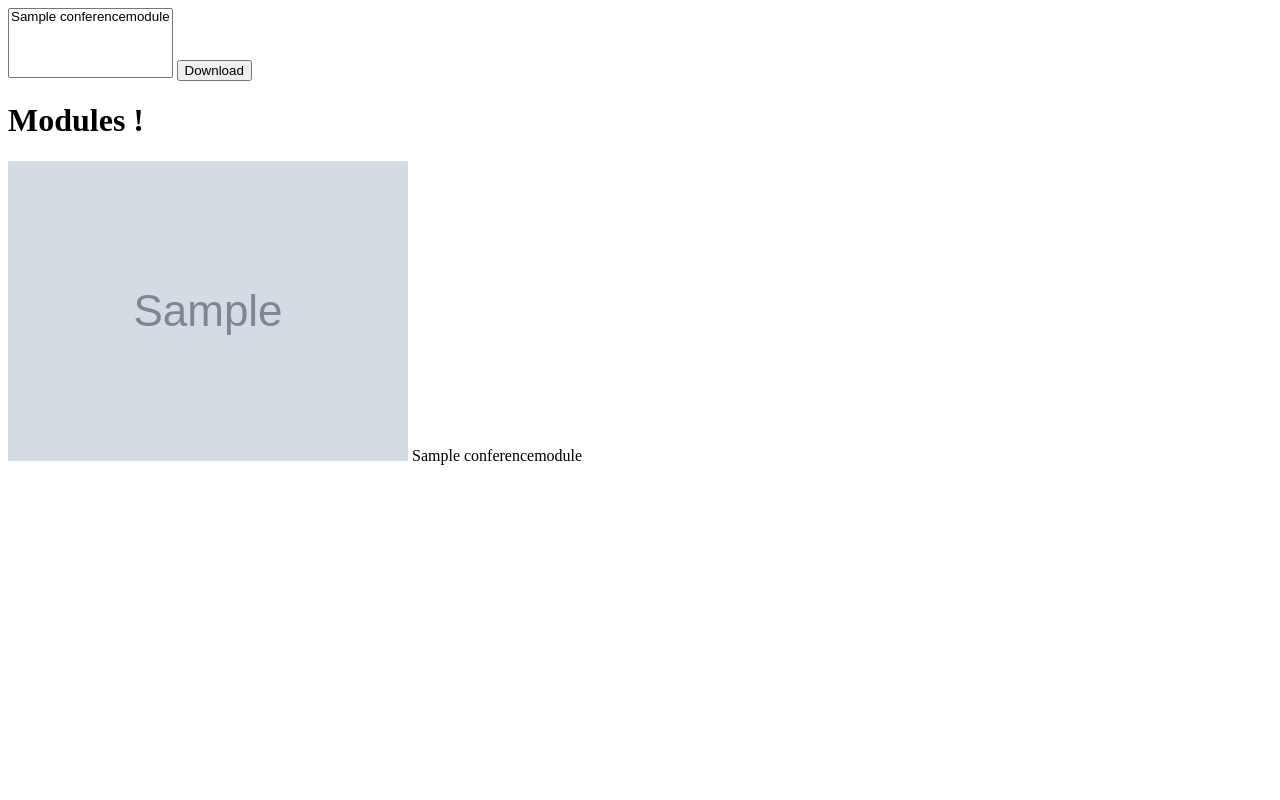
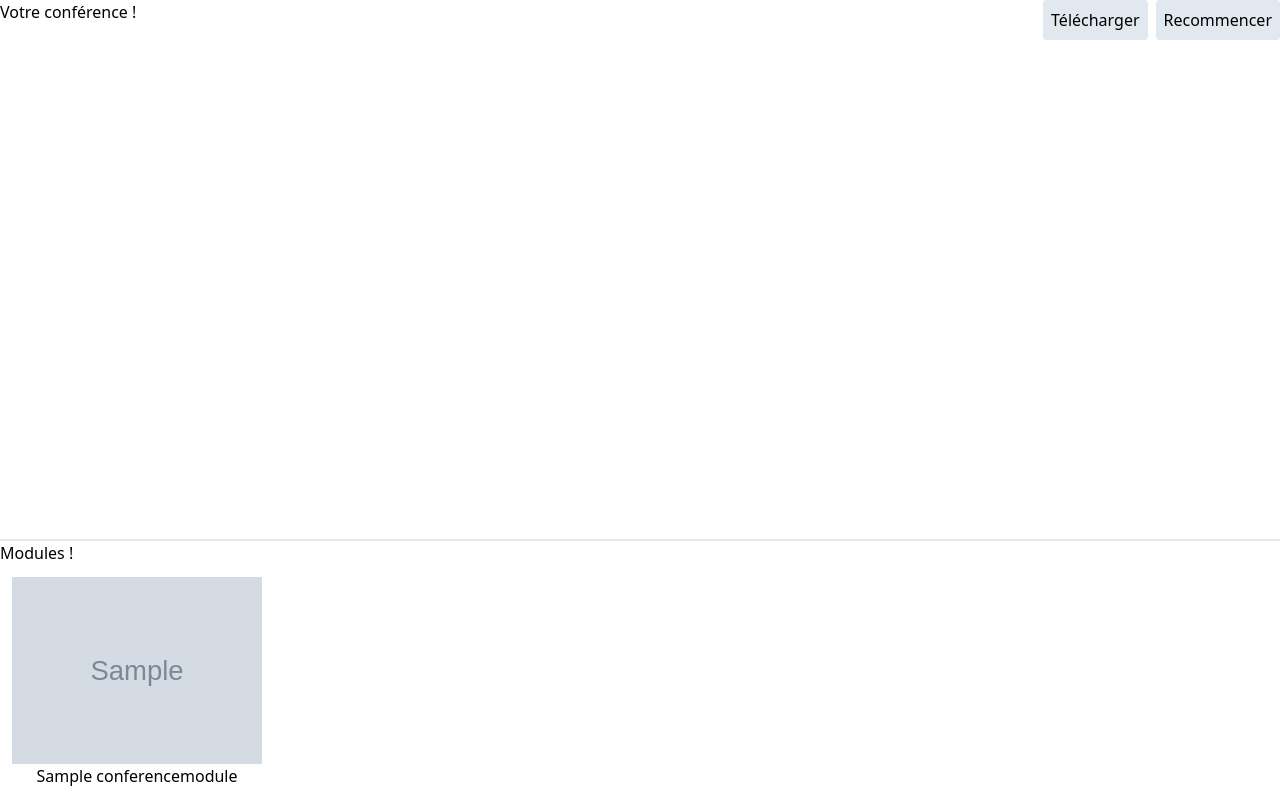
Before and after one commit to luc-freyermuth/conference-maker, a Django app: page /maker/ in a window 1280 px wide. Run offline with Django 5.2, Linux system fonts and the light colour scheme; tables that the repository leaves empty hold one stand-in row (values such as "Sample post"); grey boxes marked "Sample" are stand-in pictures; some libraries are stand-ins or nearby versions.

Commit message:
add and reset conference

```diff
--- /dev/null
+++ b/maker/templates/maker/conference.html
@@ -0,0 +1,5 @@
+{% for item in items %}
+    <div>
+        {{ item }}
+    </div>
+{% endfor %}
--- a/maker/templates/maker/index.html
+++ b/maker/templates/maker/index.html
@@ -1,27 +1,61 @@
 <!DOCTYPE html>
-<html lang="en">
+<html lang="en" class="h-full">
+
 <head>
     <meta charset="UTF-8">
     <meta name="viewport" content="width=device-width, initial-scale=1.0">
-    <title>Document</title>
+    <script src="https://unpkg.com/htmx.org@2.0.2"
+        integrity="sha384-Y7hw+L/jvKeWIRRkqWYfPcvVxHzVzn5REgzbawhxAuQGwX1XWe70vji+VSeHOThJ"
+        crossorigin="anonymous"></script>
+    <script src="https://cdn.tailwindcss.com"></script>
+    <title>Conference Maker</title>
 </head>
-<body>
-    <form method="POST" action="download">
+
+<body class="h-full">
+    <div class="flex flex-col h-full">
+        <div class="flex-1">
+            <div class="flex flex-row justify-between">
+                <h1>Votre conférence !</h1>
+                <div class="flex flex-row gap-2">
+                    <form action="download" method="POST" hx-disable>
                         {% csrf_token %}
+                        <button class="bg-slate-200 p-2 rounded hover:ring-2 ring-slate-500" hx-post="download">Télécharger</button>
+                    </form>
+                    <button class="bg-slate-200 p-2 rounded hover:ring-2 ring-slate-500" hx-post="reset"
+                        hx-headers='{"X-CSRFToken": "{{ csrf_token }}"}' hx-target="#conference"
+                        hx-swap="innerHTML">Recommencer</button>
+                </div>
+            </div>
+
+            <!-- <form method="POST" action="download">
+
                 <select name="val" multiple>
                     {% for module in modules %}
                         <option value="{{module.id}}">{{ module.title }}</option>
                     {% endfor %}
                 </select>
                 <button>Download</button>
-    </form>
+            </form> -->
+            <div id="conference">
+                {% include "maker/conference.html" with items=items %}
+            </div>
+        </div>
 
+
+        <div class="border-t-2 border-slate-200">
             <h1>Modules !</h1>
+            <div class=" flex flex-row gap-4">
                 {% for module in modules %}
-        <div>
-            <img src="{{ module.image.url }}">
+                <div class="p-3 flex flex-col items-center cursor-pointer hover:bg-slate-100 rounded"
+                    hx-post="add-module/{{ module.id }}" hx-headers='{"X-CSRFToken": "{{ csrf_token }}"}'
+                    hx-target="#conference" hx-swap="innerHTML">
+                    <img class="max-w-[250px]" src="{{ module.image.url }}">
                     {{ module.title }}
                 </div>
                 {% endfor %}
+            </div>
+        </div>
+    </div>
 </body>
+
 </html>
--- a/maker/urls.py
+++ b/maker/urls.py
@@ -5,4 +5,6 @@ from . import views
 urlpatterns = [
     path("", views.index, name="index"),
     path("download", views.download, name="dl"),
+    path("add-module/<int:module_id>", views.add_module, name="add-module"),
+    path("reset", views.reset, name="reset")
 ]
--- a/maker/views.py
+++ b/maker/views.py
@@ -6,18 +6,35 @@ from django.template import loader
 from .win32_powerpoint_builder import merge_presentations
 from datetime import datetime
 from .models import ConferenceModule
+from django.views.decorators.http import require_POST
+from django.template import loader
 
 # Create your views here.
 def index(request):
     print(request)
     modules = ConferenceModule.objects.all()
     return render(request, "maker/index.html", context={
-        "modules": modules
+        "modules": modules,
+        "items":request.session.get("conference", [])
     })
 
+@require_POST
+def add_module(request, module_id):
+    conference = request.session.get("conference", [])
+    conference.append(module_id)
+    request.session["conference"] = conference
+    return render(request, "maker/conference.html", context={
+        "items": conference
+    })
+
+@require_POST
+def reset(request):
+    request.session["conference"] = []
+    return HttpResponse(render_conference([]))
+
 def download(request):
-    shows = request.POST.getlist('val')
-    files = [ConferenceModule.objects.get(id=id).file.path for id in shows]
+    shows = request.session.get("conference", [])
+    files = ['assets/Base.pptx'] + [ConferenceModule.objects.get(id=id).file.path for id in shows]
     created_file_path = merge_presentations(files, f"out/out_{datetime.now().strftime('%m_%d_%Y %H_%M_%S')}.pptx")
     if os.path.exists(created_file_path):
         with open(created_file_path, 'rb') as fh:
@@ -25,3 +42,7 @@ def download(request):
             response['Content-Disposition'] = 'attachment; filename=' + os.path.basename(created_file_path)
             return response
     raise Http404
+
+def render_conference(conference):
+    template = loader.get_template("maker/conference.html")
+    return template.render({ "items": conference })
```
Lines whose indentation alone changed are shown as unchanged.
